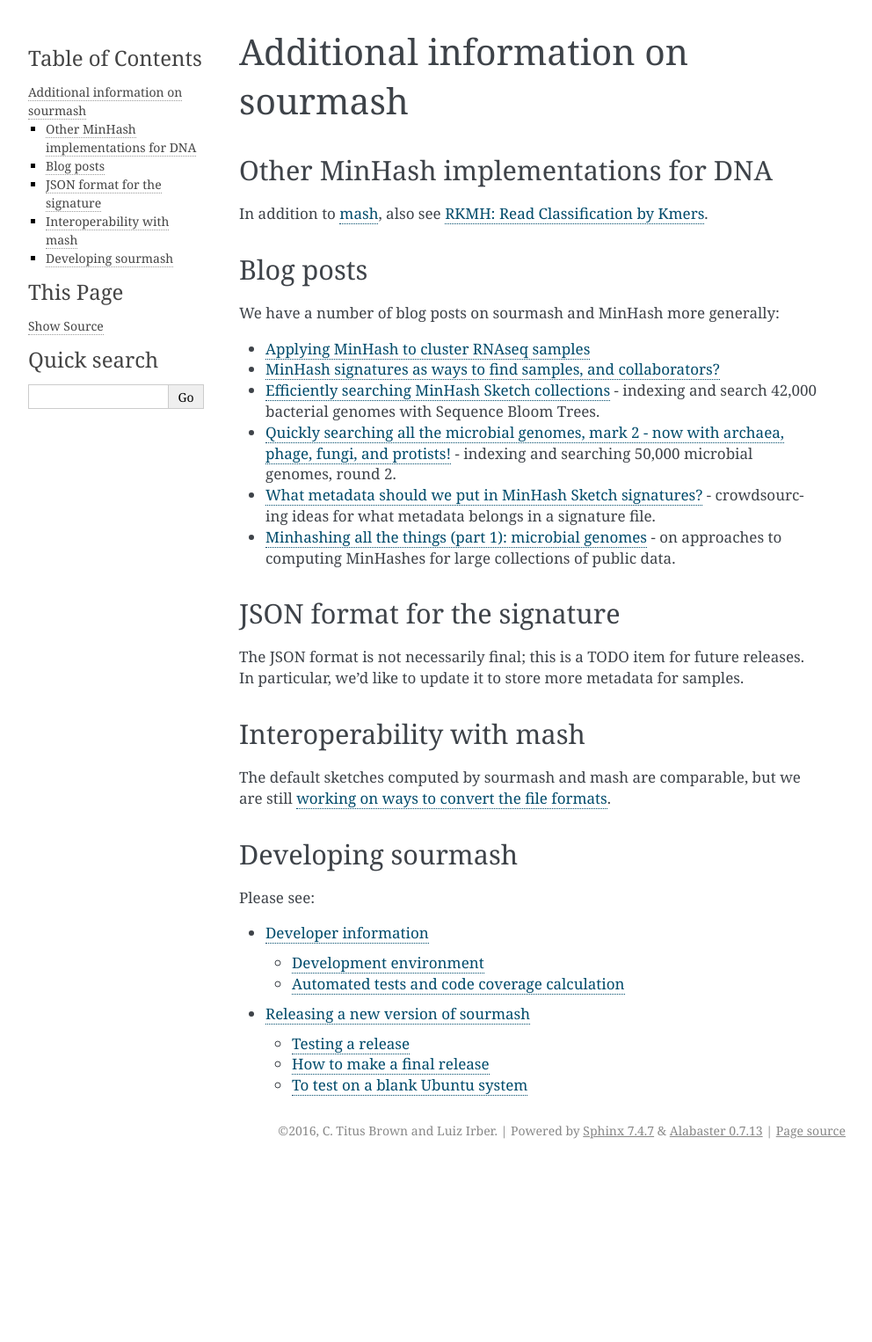
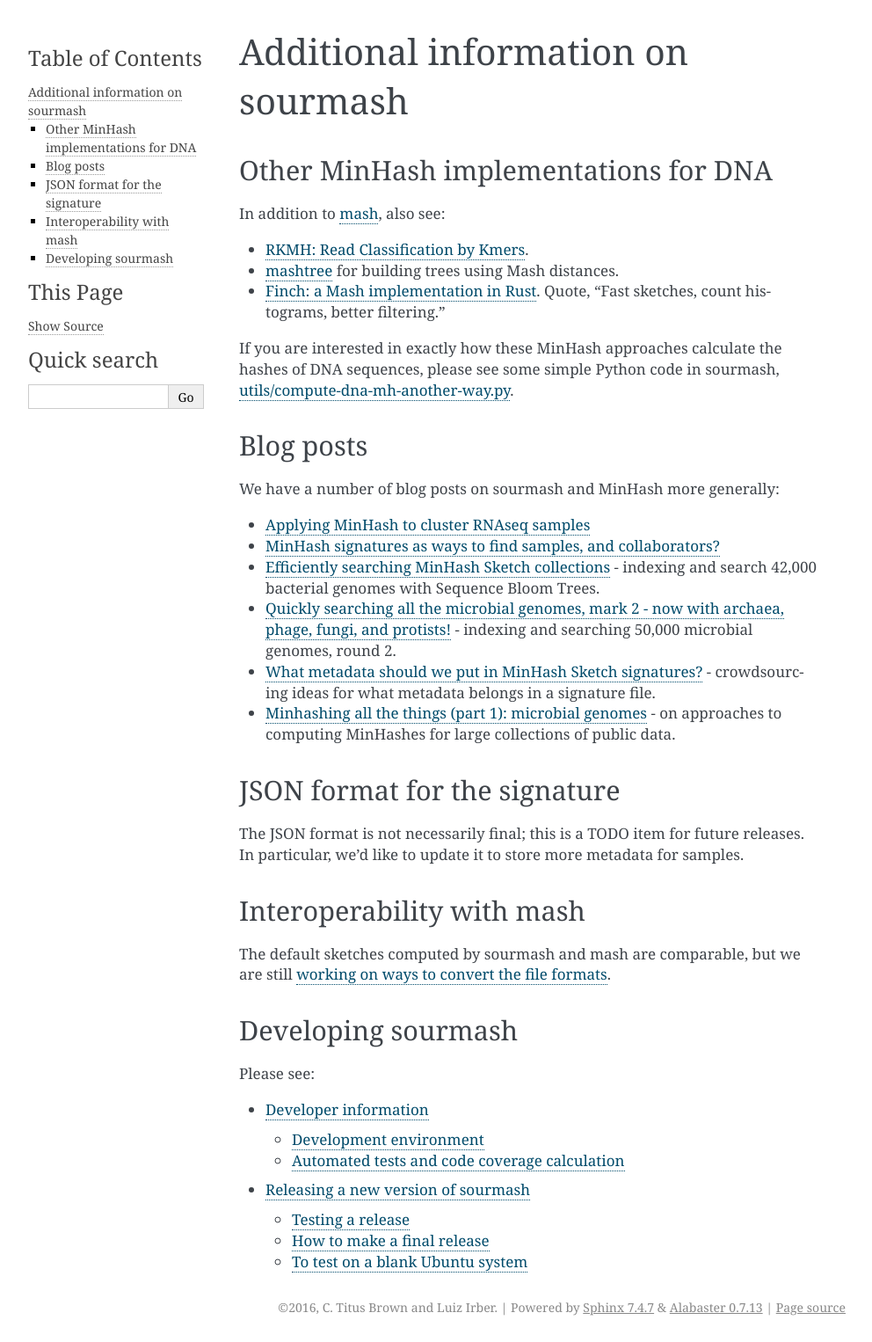
Before and after one commit to sourmash-bio/sourmash, a Sphinx documentation site: the page built from doc/more-info.rst, in a window 1280 px wide. Shown: the whole page at 88% size, without its empty margins (148-1140 px from the left). Built offline with Sphinx 7.4.7, drawn with Linux system fonts in a browser that asks for light colours; pages that are not in the unit, such as notebooks, are missing from menus; before the commit the page ends 1325 px from its top, so only the background shows below that.

Commit message:
Update documentation in various ways. (#160)
* add doc link to compute-dna-mh-another-way.py
* add finch and mashtree refs

```diff
--- a/doc/index.rst
+++ b/doc/index.rst
@@ -61,6 +61,7 @@
    api-example
    requirements
    more-info
+   support
 
 
 Indices and tables
--- a/doc/more-info.rst
+++ b/doc/more-info.rst
@@ -4,9 +4,18 @@
 Other MinHash implementations for DNA
 -------------------------------------
 
-In addition to `mash <https://github.com/marbl/Mash>`__, also see
-`RKMH: Read Classification by Kmers
-<https://github.com/edawson/rkmh>`__.
+In addition to `mash <https://github.com/marbl/Mash>`__, also see:
+
+* `RKMH: Read Classification by Kmers <https://github.com/edawson/rkmh>`__.
+* `mashtree <https://github.com/lskatz/mashtree/blob/master/README.md>`__ for building trees using Mash distances.
+* `Finch: a Mash implementation in Rust
+  <https://github.com/onecodex/finch-rs>`__. Quote, "Fast sketches,
+  count histograms, better filtering."
+
+If you are interested in exactly how these MinHash approaches
+calculate the hashes of DNA sequences, please see some simple Python
+code in sourmash, `utils/compute-dna-mh-another-way.py
+<https://github.com/dib-lab/sourmash/blob/master/utils/compute-dna-mh-another-way.py>`__.
 
 Blog posts
 ----------
```
Also changed, not shown: 1 other file.
